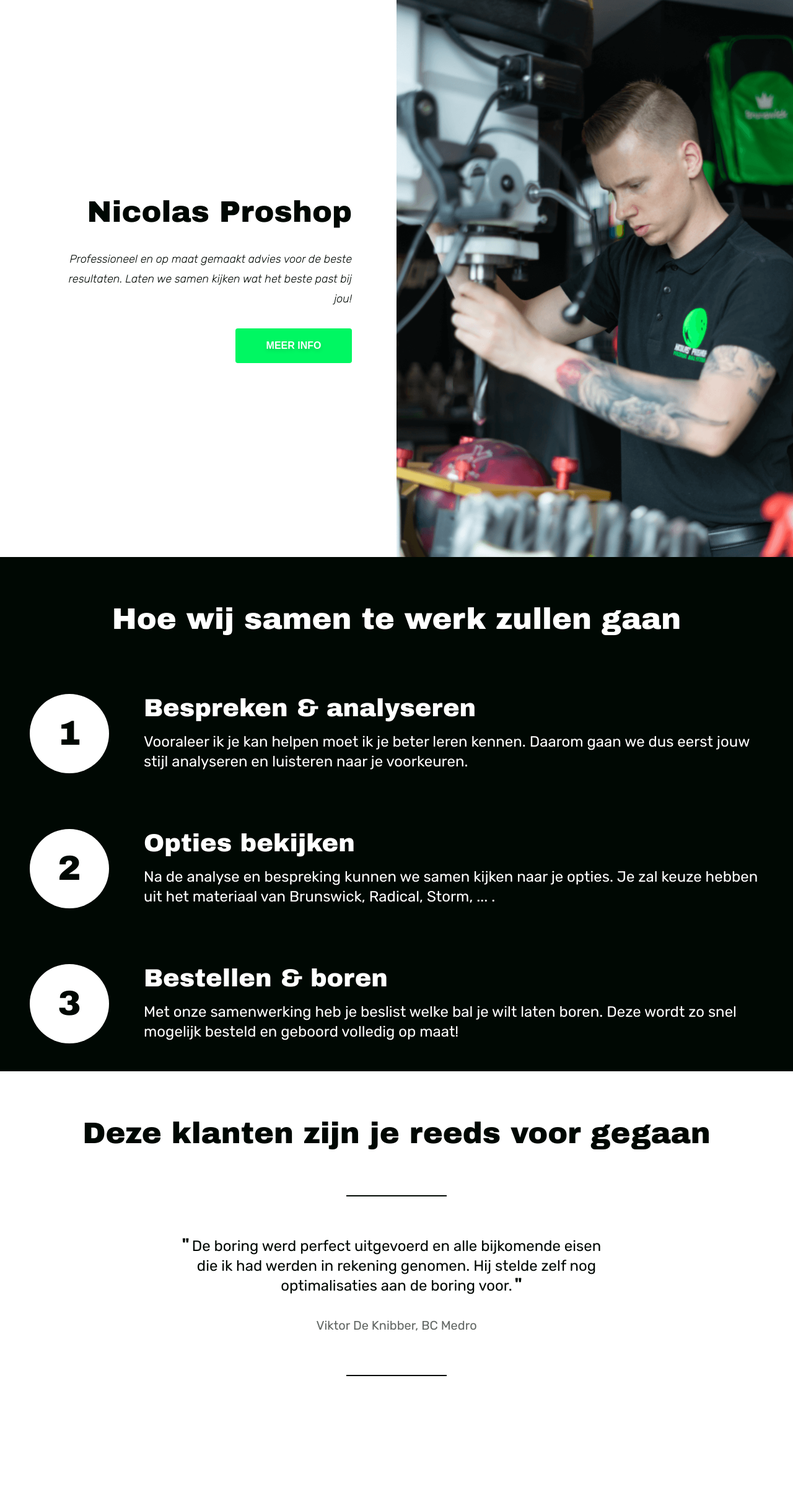
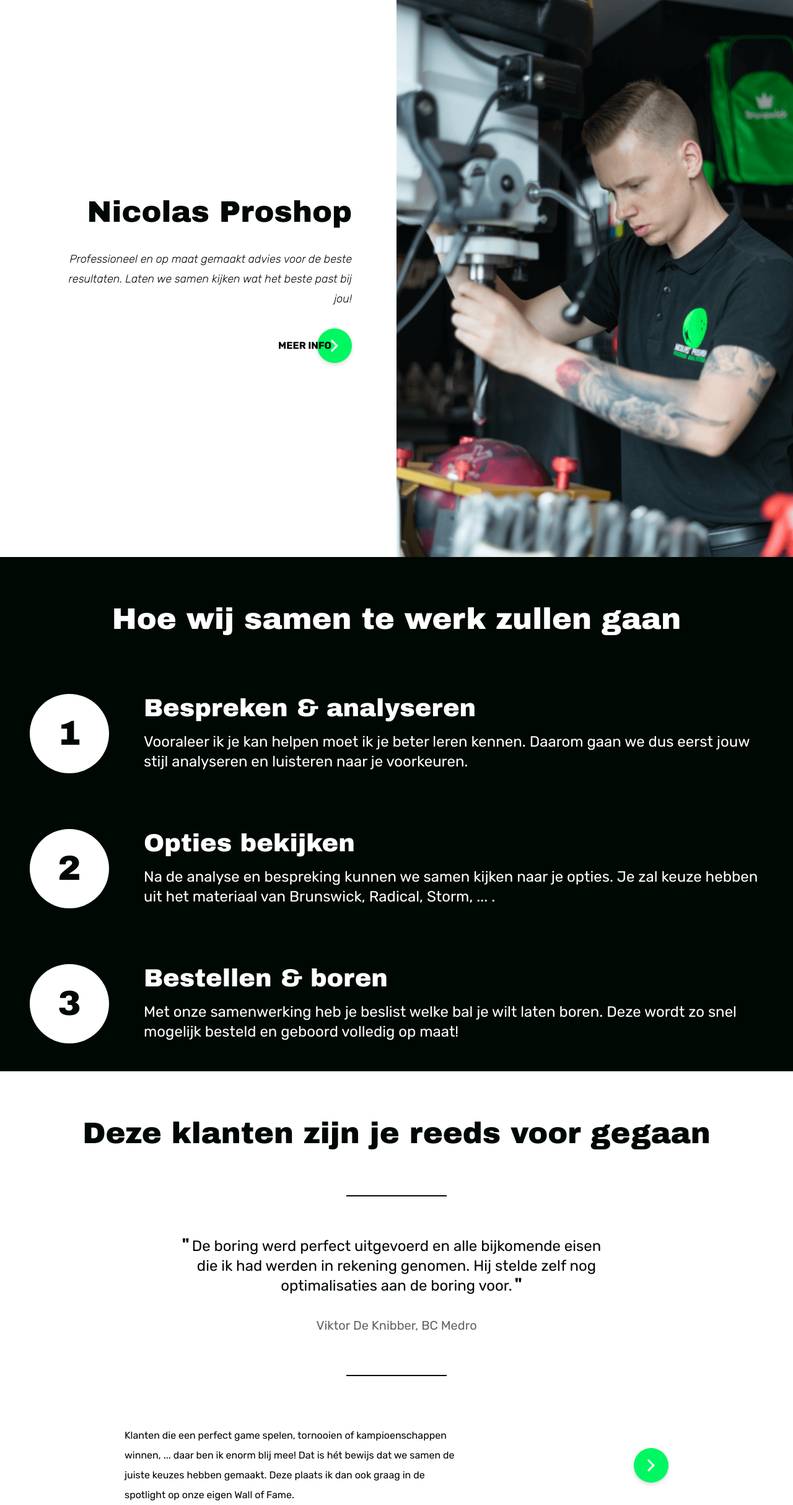
Before and after one commit to NicolasMaas/Dreamphase_Proshop, a Jekyll site: the page built from index.html, in a window 1280 px wide. Shown: the whole page at 62% size. Built offline with Jekyll 4.4.1, drawn with Linux system fonts in a browser that asks for light colours; before the commit the page ends 2301 px from its top, so only the background shows below that.

Commit message:
Redoing button for better contrast ratio

```diff
--- a/_sass/6-components/button.scss
+++ b/_sass/6-components/button.scss
@@ -6,12 +6,37 @@
 }
 
 .c-button {
+    display: flex;
+    align-items: center;
+    justify-content: center;
     text-transform: uppercase;
     background-color: $theme-color;
-    color: #FFFFFF;
-    height: 56px;
-    width: 188px;
-    border-radius: 4px;
+    color: $black;
+    min-height: 56px;
+    min-width: 56px;
+    border-radius: 100%;
+    font-family: 'Rubik', sans-serif;
     font-size: 16px;
     font-weight: 700;
+    margin: 0 $gutter;
+    cursor: pointer;
+    box-shadow: 0 3px 6px rgba(0, 0, 0, 0.15);
 }
+
+.c-button__text {
+    position: absolute;
+    width: 100%;
+    margin-left: -96px;
+}
+
+.c-button__icon {
+    height: 24px;
+    width: auto;
+    fill: #FFFFFF;
+}
+
+@media (min-width: 768px) {
+    .c-button {
+        margin: unset;
+    }
+}
--- /dev/null
+++ b/_sass/6-components/walloffame.scss
@@ -0,0 +1,15 @@
+.c-wall-of-fame {
+    display: flex;
+    flex-direction: row;
+    align-items: center;
+    justify-content: space-between;
+    max-width: 878px;
+
+    margin: 0 auto;
+}
+
+.c-wall-of-fame__text {
+    max-width: 536px;
+    font-size: 16px;
+    line-height: 32px;
+}
--- a/assets/css/main.scss
+++ b/assets/css/main.scss
@@ -30,6 +30,7 @@
 @import '6-components/hero';
 @import '6-components/steps';
 @import '6-components/reviews';
+@import '6-components/walloffame';
 
 // 7. Utitilities
 @import '7-utilities/shadows';
--- a/index.html
+++ b/index.html
@@ -1,36 +1,36 @@
 ---
-# Feel free to add content and custom Front Matter to this file.
-# To modify the layout, see https://jekyllrb.com/docs/themes/#overriding-theme-defaults
 
 title: Nicolas Proshop | Professioneel en op maat gemaakt advies voor de beste bowlingresultaten!
-description: Op zoek naar materiaal om professioneel te bowlen? Het advies van Nicolas van Caelenberghe is de eerste stap naar betere resultaten. Ik help je graag vrijblijvend verder.
 lang: nl-BE
 
 layout: default
 
-# SEO
-
 ---
 
-<div
-    class="o-row-fluid">
+<div class="o-row-fluid">
     <!-- <div class="o-container"> -->
     <div class="c-hero">
         <section class="c-hero--left">
             <h1 class="c-hero__title">Nicolas Proshop</h1>
 
             <p class="c-hero__text">
-                Professioneel en op maat gemaakt advies voor de beste resultaten. Laten we samen kijken wat het beste past bij jou!
+                Professioneel en op maat gemaakt advies voor de beste resultaten. Laten we samen kijken wat het beste
+                past bij jou!
             </p>
 
-            <button class="c-button-reset c-button c-hero__button">
-                <span class="u-text-shadow">Meer info</span>
+            <button class="c-button-reset c-button">
+                <span class="c-button__text">Meer info</span>
+                <svg class="c-button__icon" xmlns="http://www.w3.org/2000/svg" width="24" height="24"
+                    viewBox="0 0 24 24">
+                    <path d="M5.88 4.12L13.76 12l-7.88 7.88L8 22l10-10L8 2z" />
+                    <path fill="none" d="M0 0h24v24H0z" /></svg>
             </button>
         </section>
 
         <section class="c-hero--right">
             <source media="(min-width: 1024px)" srcset="/assets/images/picture@2x.png">
-            <img alt="Nicolas Van Caelenberghe, eigenaar van Nicolas Proshop" class="c-hero__img" src="/assets/images/picture.png">
+            <img alt="Nicolas Van Caelenberghe, eigenaar van Nicolas Proshop" class="c-hero__img"
+                src="/assets/images/picture.png">
         </section>
     </div>
     <!-- </div> -->
@@ -48,7 +48,8 @@ layout: default
 
                 <div class="c-steps-list--item__description">
                     <h3 class="c-steps-list--item__title">Bespreken & analyseren</h3>
-                    <p class="c-steps-list--item__text">Vooraleer ik je kan helpen moet ik je beter leren kennen. Daarom gaan we dus eerst jouw stijl analyseren en luisteren naar je voorkeuren.</p>
+                    <p class="c-steps-list--item__text">Vooraleer ik je kan helpen moet ik je beter leren kennen. Daarom
+                        gaan we dus eerst jouw stijl analyseren en luisteren naar je voorkeuren.</p>
                 </div>
             </li>
 
@@ -59,7 +60,8 @@ layout: default
 
                 <div class="c-steps-list--item__description">
                     <h3 class="c-steps-list--item__title">Opties bekijken</h3>
-                    <p class="c-steps-list--item__text">Na de analyse en bespreking kunnen we samen kijken naar je opties. Je zal keuze hebben uit het materiaal van Brunswick, Radical, Storm, ... .</p>
+                    <p class="c-steps-list--item__text">Na de analyse en bespreking kunnen we samen kijken naar je
+                        opties. Je zal keuze hebben uit het materiaal van Brunswick, Radical, Storm, ... .</p>
                 </div>
             </li>
 
@@ -70,7 +72,8 @@ layout: default
 
                 <div class="c-steps-list--item__description">
                     <h3 class="c-steps-list--item__title">Bestellen & boren</h3>
-                    <p class="c-steps-list--item__text">Met onze samenwerking heb je beslist welke bal je wilt laten boren. Deze wordt zo snel mogelijk besteld en geboord volledig op maat!</p>
+                    <p class="c-steps-list--item__text">Met onze samenwerking heb je beslist welke bal je wilt laten
+                        boren. Deze wordt zo snel mogelijk besteld en geboord volledig op maat!</p>
                 </div>
             </li>
         </ul>
@@ -85,7 +88,8 @@ layout: default
             <hr class="c-review__border">
             <p class="c-review__text">
                 <span class="c-review__text--review">
-                    De boring werd perfect uitgevoerd en alle bijkomende eisen die ik had werden in rekening genomen. Hij stelde zelf nog optimalisaties aan de boring voor.
+                    De boring werd perfect uitgevoerd en alle bijkomende eisen die ik had werden in rekening genomen.
+                    Hij stelde zelf nog optimalisaties aan de boring voor.
                 </span>
                 <br>
                 <span class="c-review__author">Viktor De Knibber, BC Medro</span>
@@ -93,4 +97,18 @@ layout: default
             <hr class="c-review__border">
         </section>
     </section>
+
+    <section class="c-wall-of-fame">
+        <p class="c-wall-of-fame__text">
+            Klanten die een perfect game spelen, tornooien of kampioenschappen winnen, ... daar ben ik enorm blij mee!
+            Dat is hét bewijs dat we samen de juiste keuzes hebben gemaakt. Deze plaats ik dan ook graag in de spotlight
+            op onze eigen Wall of Fame.
+        </p>
+
+        <button class="c-button-reset c-button">
+            <svg class="c-button__icon" xmlns="http://www.w3.org/2000/svg" width="24" height="24" viewBox="0 0 24 24">
+                <path d="M5.88 4.12L13.76 12l-7.88 7.88L8 22l10-10L8 2z" />
+                <path fill="none" d="M0 0h24v24H0z" /></svg>
+        </button>
+    </section>
 </div>
```
Also changed, not shown: assets/images/arrow-point-to-right.svg (added), assets/images/baseline-arrow_forward_ios-24px.svg (added).
